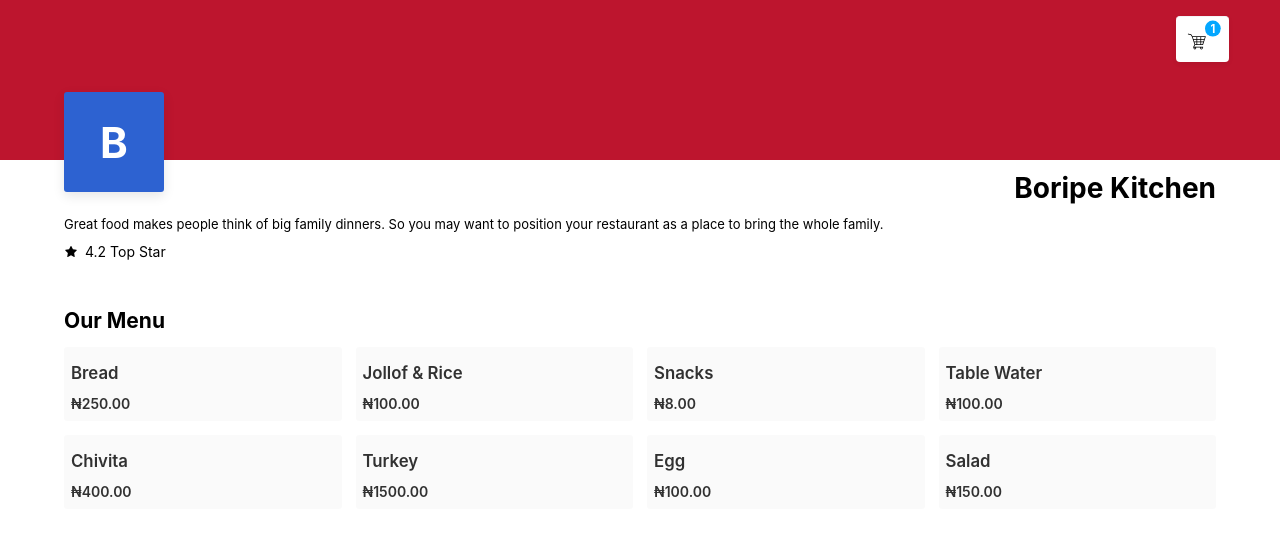
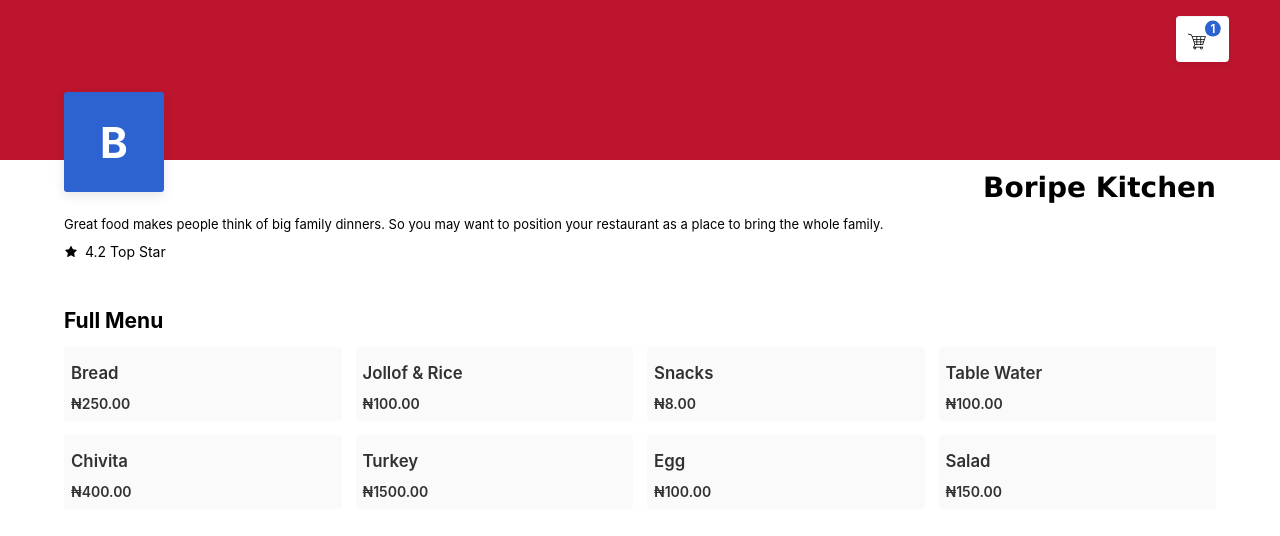
Before and after one commit to blyncnov/DropHQ, a Next.js app: page /restaurant/1 in a window 1280 px wide. Shown: the top 536 px of the page. Built offline with nearby package versions, Linux system fonts and the light colour scheme.

Commit message:
drop-hq:Cart page

```diff
--- a/components/Cart.jsx
+++ b/components/Cart.jsx
@@ -1,7 +1,6 @@
 import React from "react";
 
 import { GiShoppingCart } from "react-icons/gi";
-import { AiOutlineHome } from "react-icons/ai";
 
 const Cart = () => {
   return (
--- a/pages/restaurant/[id].js
+++ b/pages/restaurant/[id].js
@@ -47,7 +47,7 @@ const SingleRestaurant = () => {
           <br />
           <div className="Layout__constraint">
             <div className="Restaurant__Menu">
-              <h2>Our Menu</h2>
+              <h2>Full Menu</h2>
               <div className="Restaurant__Menu__Grid">
                 <div className="Restaurant__Menu__Grid__Box">
                   <h3>Bread </h3>
--- a/styles/cart/index.scss
+++ b/styles/cart/index.scss
@@ -27,7 +27,7 @@
           top: -15px;
           right: -13px;
           font-size: 0.8rem;
-          background-color: #04a7ff;
+          background-color: #2d62d1;
           color: white;
           padding: 0.5em;
           clip-path: circle();
--- a/styles/restaurants/single.scss
+++ b/styles/restaurants/single.scss
@@ -43,6 +43,8 @@
   h1 {
     float: right;
     color: black;
+    font-family: "Lucida Sans", "Lucida Sans Regular", "Lucida Grande",
+      "Lucida Sans Unicode", Geneva, Verdana, sans-serif;
   }
 
   p {
@@ -82,7 +84,7 @@
       background-color: rgba(204, 204, 204, 0.105);
 
       &:hover {
-        background-color: rgba(17, 12, 46, 0.105) 0px 48px 100px 0px;
+        background-color: rgba(17, 12, 46, 0.205) 0px 48px 100px 0px;
       }
 
       h3 {
```
